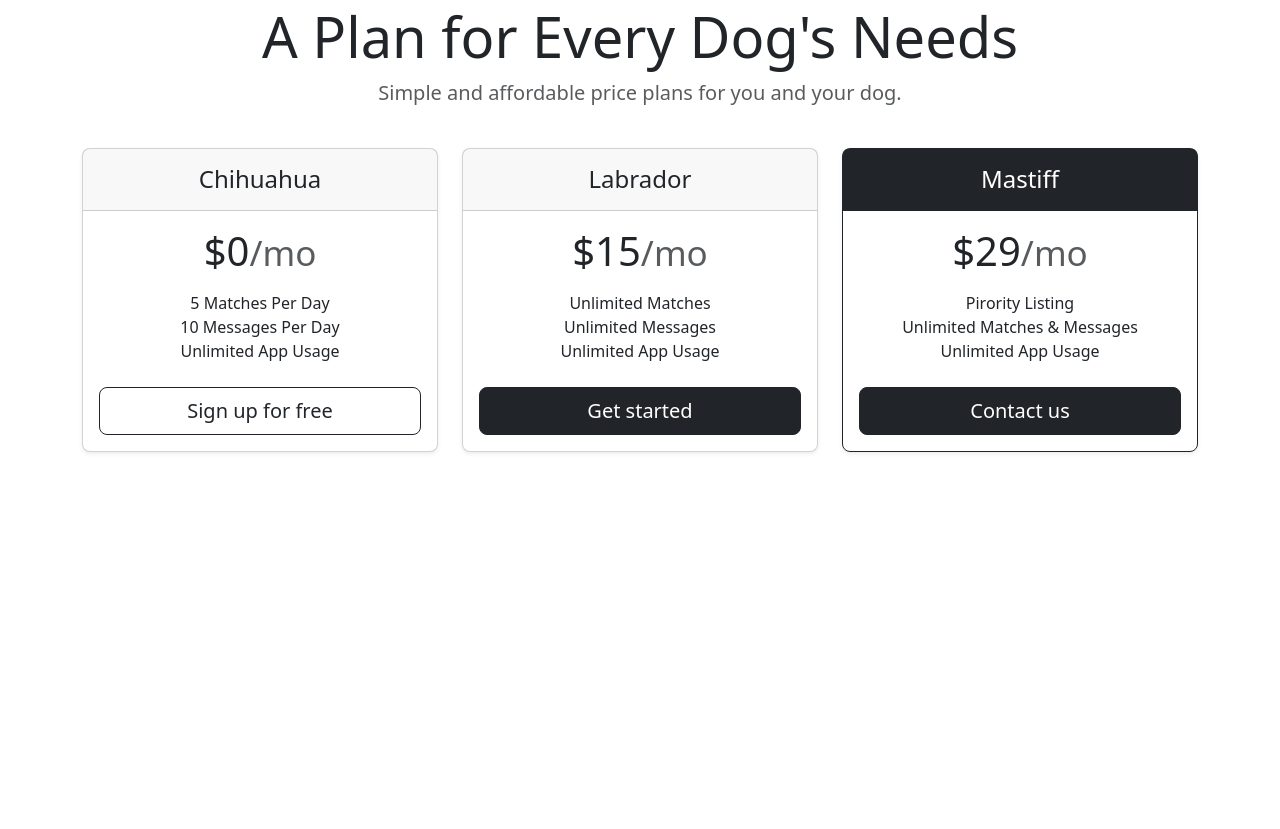
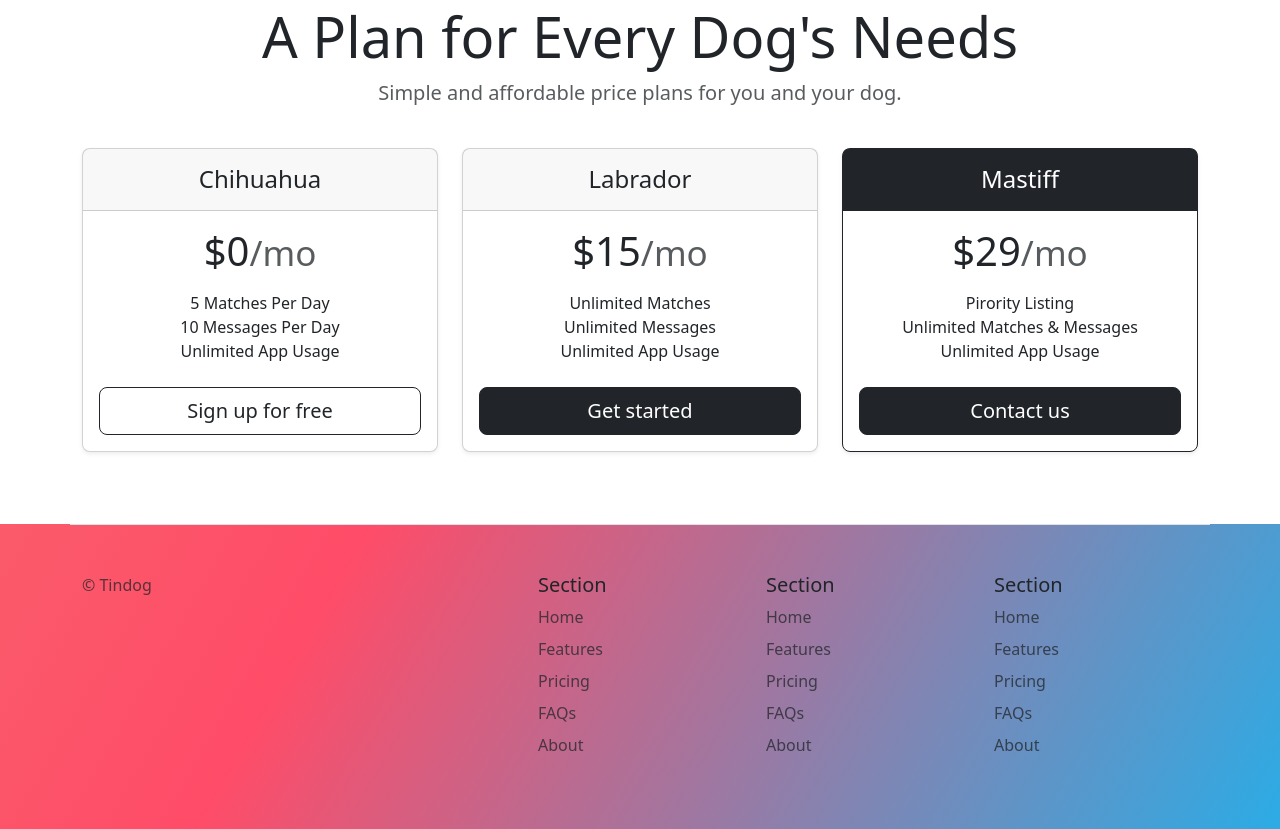
Before and after one commit to HASIB-ALI-RISHAD/bootstrap-practice-tindog-website, a plain HTML site: page index.html in a window 1280 px wide. Shown: the part 1601-2430 px from the top of the page. Before the commit the page ends 2093 px from the top, so only its background shows below. Drawn offline with nearby package versions, Linux system fonts and the light colour scheme.

Commit message:
Added footer section

```diff
--- a/index.html
+++ b/index.html
@@ -274,5 +274,81 @@
     ></script>
   </body>
 
-  <footer></footer>
+  <footer id="contact" class="gradient-background">
+</section>
+<div class="container">
+      <div
+        class="row row-cols-1 row-cols-sm-2 row-cols-md-5 py-5 mt-5 border-top"
+      >
+        <div class="col mb-3">
+          <p class="text-body-secondary">© Tindog</p>
+        </div>
+
+        <div class="col mb-3"></div>
+
+        <div class="col mb-3">
+          <h5>Section</h5>
+          <ul class="nav flex-column">
+            <li class="nav-item mb-2">
+              <a href="#" class="nav-link p-0 text-body-secondary">Home</a>
+            </li>
+            <li class="nav-item mb-2">
+              <a href="#" class="nav-link p-0 text-body-secondary">Features</a>
+            </li>
+            <li class="nav-item mb-2">
+              <a href="#" class="nav-link p-0 text-body-secondary">Pricing</a>
+            </li>
+            <li class="nav-item mb-2">
+              <a href="#" class="nav-link p-0 text-body-secondary">FAQs</a>
+            </li>
+            <li class="nav-item mb-2">
+              <a href="#" class="nav-link p-0 text-body-secondary">About</a>
+            </li>
+          </ul>
+        </div>
+
+          <div class="col mb-3">
+            <h5>Section</h5>
+            <ul class="nav flex-column">
+              <li class="nav-item mb-2">
+                <a href="#" class="nav-link p-0 text-body-secondary">Home</a>
+              </li>
+              <li class="nav-item mb-2">
+                <a href="#" class="nav-link p-0 text-body-secondary">Features</a>
+              </li>
+              <li class="nav-item mb-2">
+                <a href="#" class="nav-link p-0 text-body-secondary">Pricing</a>
+            </li>
+            <li class="nav-item mb-2">
+              <a href="#" class="nav-link p-0 text-body-secondary">FAQs</a>
+            </li>
+            <li class="nav-item mb-2">
+              <a href="#" class="nav-link p-0 text-body-secondary">About</a>
+            </li>
+          </ul>
+        </div>
+
+        <div class="col mb-3">
+          <h5>Section</h5>
+          <ul class="nav flex-column">
+            <li class="nav-item mb-2">
+              <a href="#" class="nav-link p-0 text-body-secondary">Home</a>
+            </li>
+            <li class="nav-item mb-2">
+              <a href="#" class="nav-link p-0 text-body-secondary">Features</a>
+            </li>
+            <li class="nav-item mb-2">
+              <a href="#" class="nav-link p-0 text-body-secondary">Pricing</a>
+            </li>
+            <li class="nav-item mb-2">
+              <a href="#" class="nav-link p-0 text-body-secondary">FAQs</a>
+            </li>
+            <li class="nav-item mb-2">
+              <a href="#" class="nav-link p-0 text-body-secondary">About</a>
+              </li>
+            </ul>
+          </div>
+        </div>
+    </di>
+  </footer>
 </html>
```
